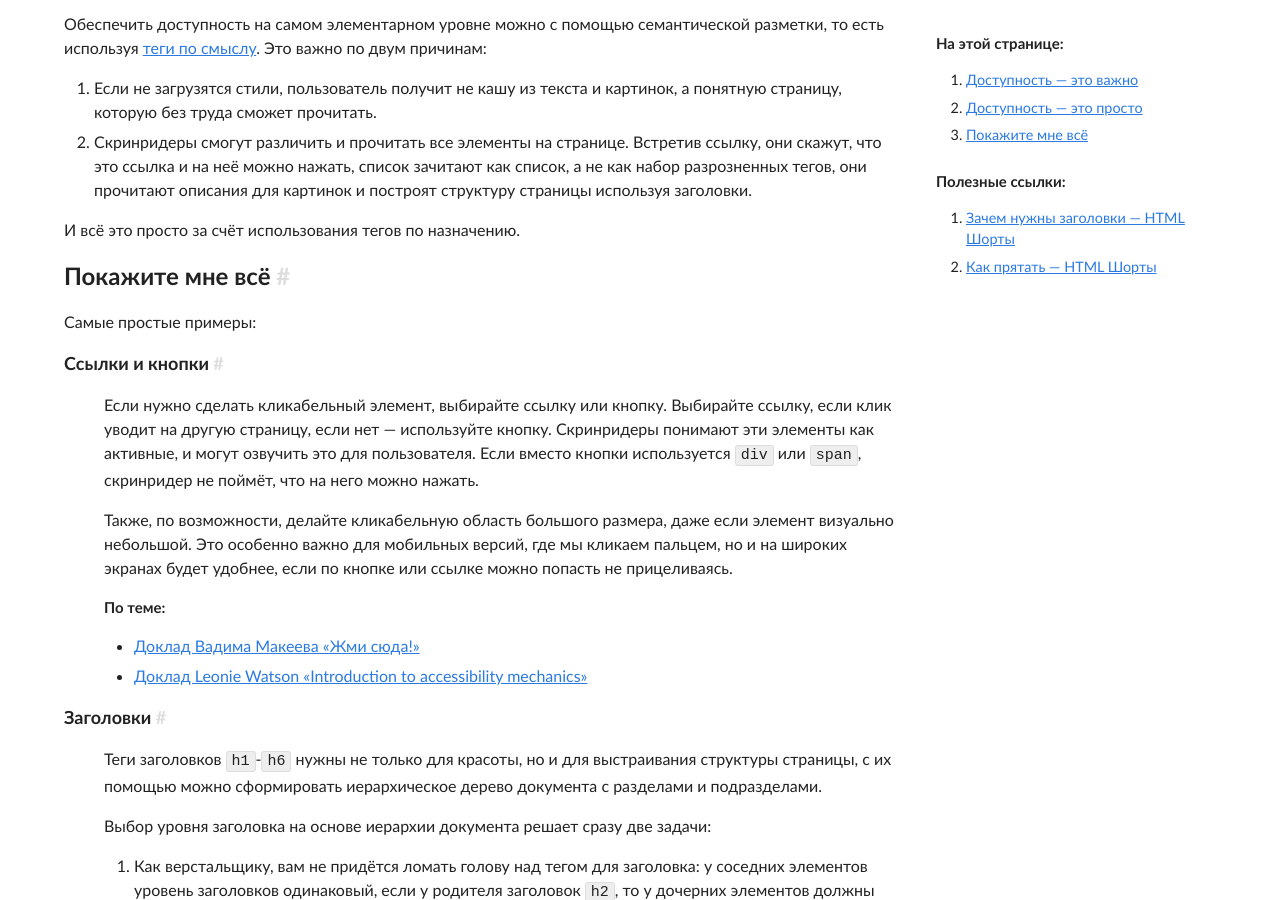
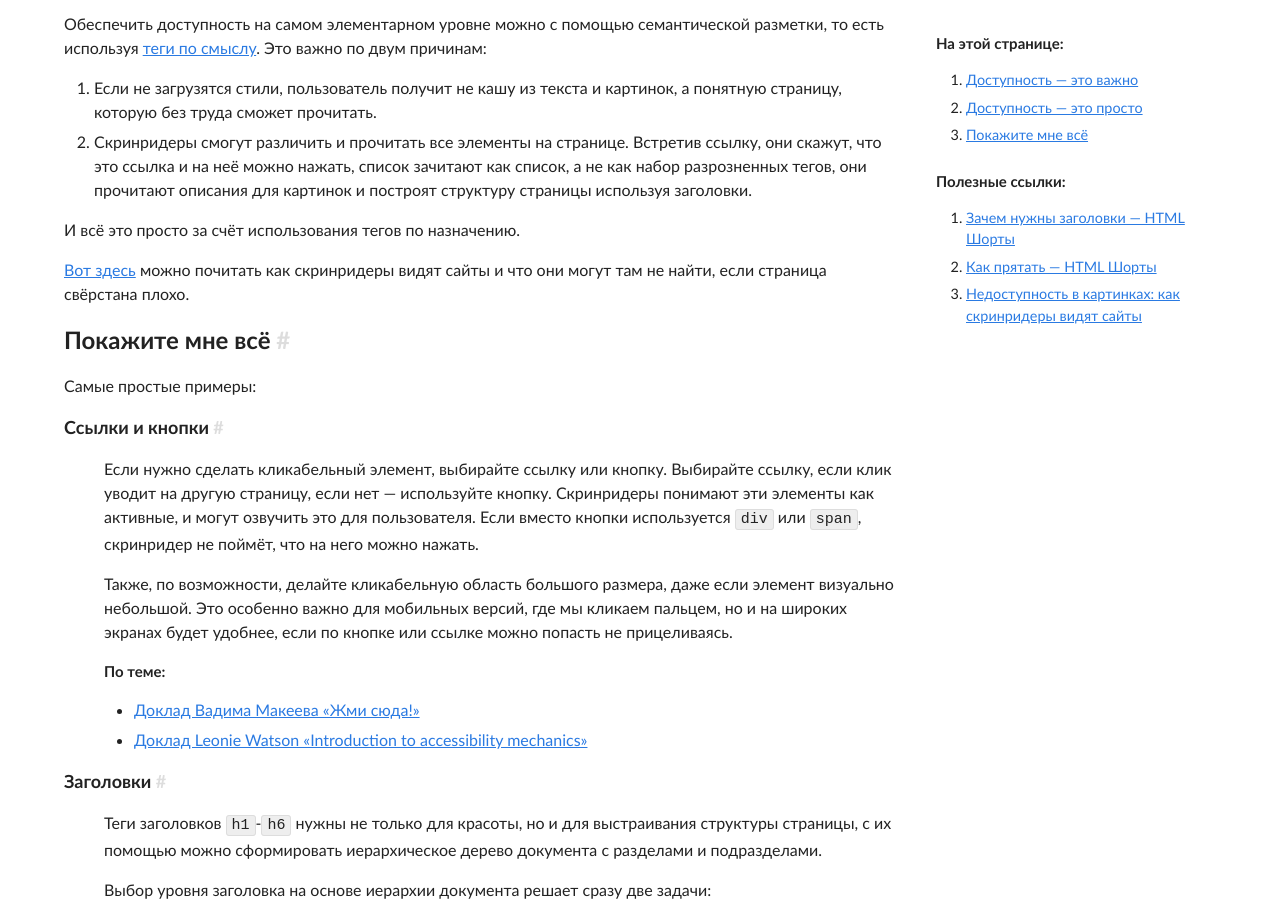
Before and after one commit to yoksel/easy-markup, a Jekyll site: the page built from accessibility/index.html, in a window 1280 px wide and 900 px high, scrolled down 697 px. Built offline with Jekyll 4.4.1, drawn with Linux system fonts in a browser that asks for light colours.

Commit message:
Add link to article about screenreaders

```diff
--- a/accessibility/index.html
+++ b/accessibility/index.html
@@ -17,6 +17,8 @@ additional_links:
    name: 'Зачем нужны заголовки — HTML Шорты'
  - url: 'https://youtu.be/Ns0zijQJxH4'
    name: 'Как прятать — HTML Шорты'
+ - url: 'http://css.yoksel.ru/inaccessibility'
+   name: 'Недоступность в картинках: как скринридеры видят сайты'
 ---
 
 <p id="accessibility-important">Доступность — это очень важная вещь. Она не про слепых и зрячих, и не про здоровых и больных, это понятие гораздо шире, она про удобство пользования интерфейсом для всех. Любой человек может испытывать проблемы со здоровьем или просто оказаться в неудобных условиях, когда не получается пользоваться сайтом привычным способом.</p>
@@ -36,6 +38,8 @@ additional_links:
 </ol>
 
 <p>И всё это просто за счёт использования тегов по назначению.</p>
+
+<p><a href="http://css.yoksel.ru/inaccessibility">Вот здесь</a> можно почитать как скринридеры видят сайты и что они могут там не найти, если страница свёрстана плохо.</p>
 
 <h3 id="examples">Покажите мне всё <a class="post__anchor" href="#examples">#</a></h3>
 
```
